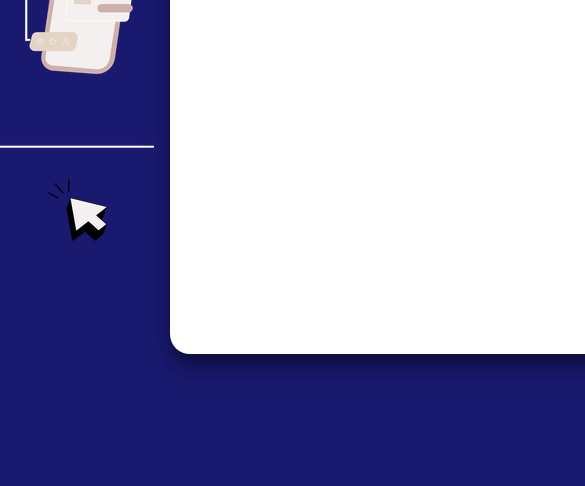
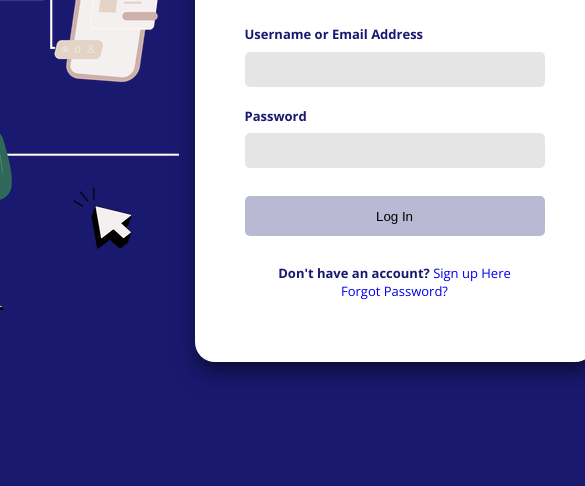
Before and after one commit to Ducci1/Portfolio-App, a plain HTML site: page index.html in a window 390 px wide. Shown: the part 358-844 px from the top of the page, 585 px wide, since content can reach past the window. Drawn offline with nearby package versions, Linux system fonts and the light colour scheme.

Commit message:
done with the login page remains responsiveness

```diff
--- a/index.css
+++ b/index.css
@@ -14,28 +14,26 @@ body{
 
 header{
     width: 100%;
-    height: 13%;
+    height: 15%;
+}
+
+
+#logo{
+    max-height: 100%;
+    margin-left: 5%;
+}
+
+section{
+    height: 85%;
+    width: 100%;
+    display: flex;
+    align-items: center;
+    justify-content: center;
 }
 
 body img{
     max-height: 400px;
     max-width: 400px;
-}
-
-form{
-    width: 450px;
-    height: 470px;
-    background-color: white;
-    border-radius: 20px;
-    box-shadow: rgba(0, 0, 0, 0.25) 0px 14px 28px, rgba(0, 0, 0, 0.22) 0px 10px 10px;
-}
-
-section{
-    height: 87%;
-    width: 100%;
-    display: flex;
-    align-items: center;
-    justify-content: center;
 }
 
 .container{
@@ -46,7 +44,96 @@ section{
     justify-content: space-between;
 }
 
-#logo{
-    max-height: 100%;
-    margin-left: 5%;
+form{
+    width: 400px;
+    height: 440px;
+    background-color: #F5F5DC;
+    background-color: white;
+    border-radius: 20px;
+    box-shadow: rgba(0, 0, 0, 0.25) 0px 14px 28px, rgba(0, 0, 0, 0.22) 0px 10px 10px;
+    display: flex;
+    flex-direction: column;
+    align-items: center;
+    padding-top: 30px;
+    color: #191970;
+    font-family: 'Open Sans', sans-serif;
 }
+
+input{
+    background-color: rgba(0, 0, 0, 0.1);
+    border: none;
+    outline: none;
+    border-radius: 5px;
+    padding-left: 20px;
+    height: 35px;
+    width: 280px;
+}
+
+a{
+    text-decoration: none;
+    font-weight: 400;
+}
+
+a:hover{
+    text-decoration: underline;
+}
+
+#create{
+    width: 100%;
+    text-align: center;
+    font-size: 13px;
+}
+
+#forgot{
+    width: 100%;
+    text-align: center;
+    font-size: 13px;
+}
+
+h2{
+    font-size: 35px;
+    font-weight: 700;
+}
+
+h3{
+    margin-top: 2%;
+    margin-bottom: 7%;
+    font-size: 15px;
+    font-weight: 400;
+}
+
+.design{
+    height: 14%;
+    display: flex;
+    flex-direction: column;
+    justify-content: space-between;
+    font-size: 13px;
+}
+
+.username{
+    margin-bottom: 5%;
+}
+
+.password{
+    margin-bottom: 7%;
+}
+
+.btn{
+    width: 100%;
+    display: flex;
+    justify-content: center;
+    margin-bottom: 7%;
+}
+
+button{
+    width: 300px;
+    height: 40px;
+    background-color: rgba(25, 25, 112, 0.3);
+    border-radius: 5px;
+    border: none;
+}
+
+button:hover{
+    background-color: rgba(25, 25, 112, 0.7);
+    cursor: pointer;
+}
--- a/index.html
+++ b/index.html
@@ -6,6 +6,9 @@
     <meta name="viewport" content="width=device-width, initial-scale=1.0">
     <title>myPortfolio</title>
     <link rel="stylesheet" href="index.css">
+    <link rel="preconnect" href="https://fonts.googleapis.com">
+    <link rel="preconnect" href="https://fonts.gstatic.com" crossorigin>
+    <link href="https://fonts.googleapis.com/css2?family=Open+Sans:wght@400;500;700&display=swap" rel="stylesheet">
 </head>
 <body>
     <header>
@@ -14,8 +17,20 @@
     <section>
         <div class="container">
             <img src="./2.png" alt="tech">
-            <form method="post">
-
+            <form>
+                <h2>Welcome Back 😁</h2>
+                <h3>Let's get you back in...</h3>
+                <div class="username design">
+                    <h4>Username or Email Address</h4>
+                    <input type="text" id="username">
+                </div>
+                <div class="password design">
+                    <h4>Password</h4>
+                    <input type="password" id="password">
+                </div>
+                <div class="btn"><button type="submit">Log In</button></div>
+                <h4 id="create">Don't have an account? <a href="#">Sign up Here</a></h4>
+                <a href="#" id="forgot">Forgot Password?</a>
             </form>
         </div>
     </section>
```
